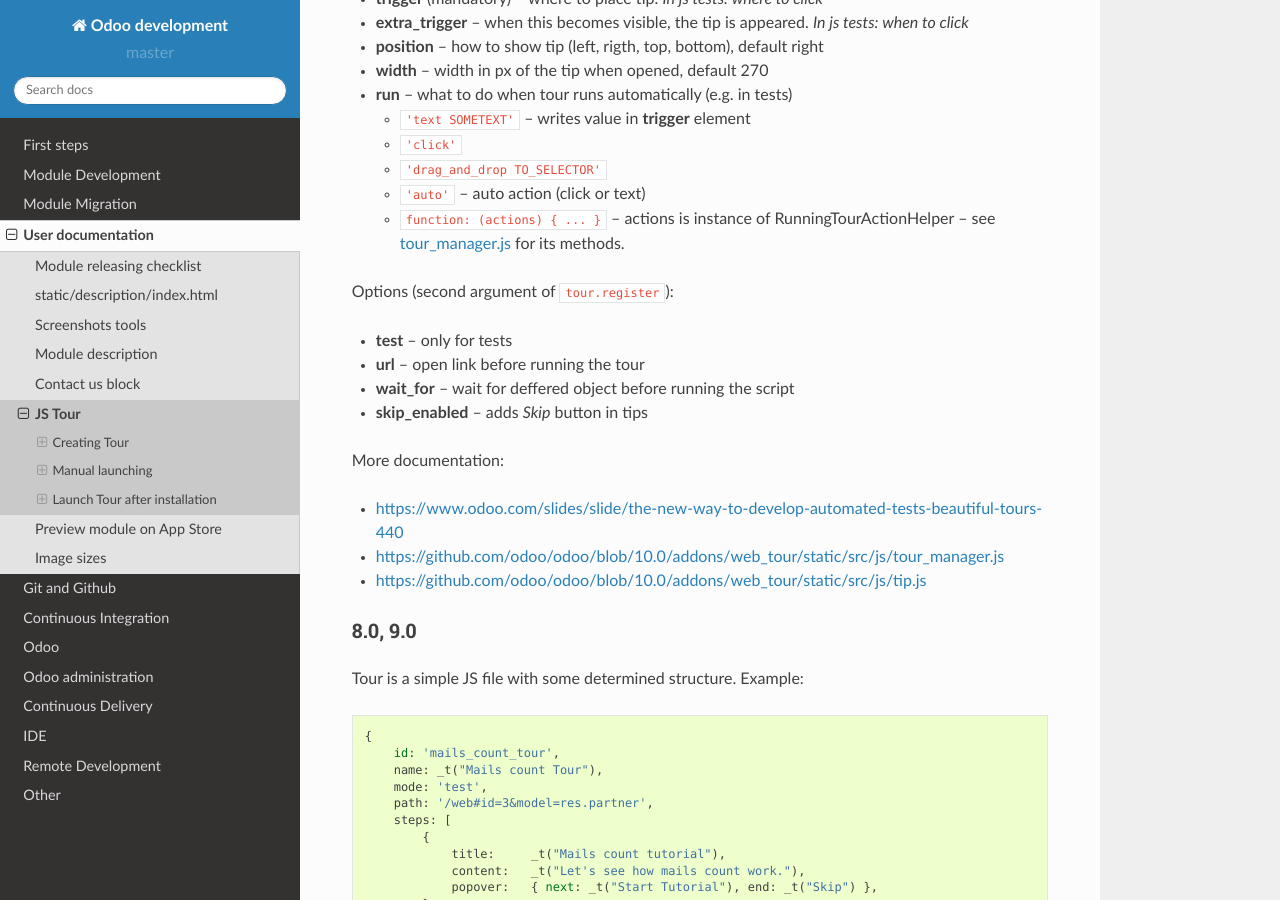
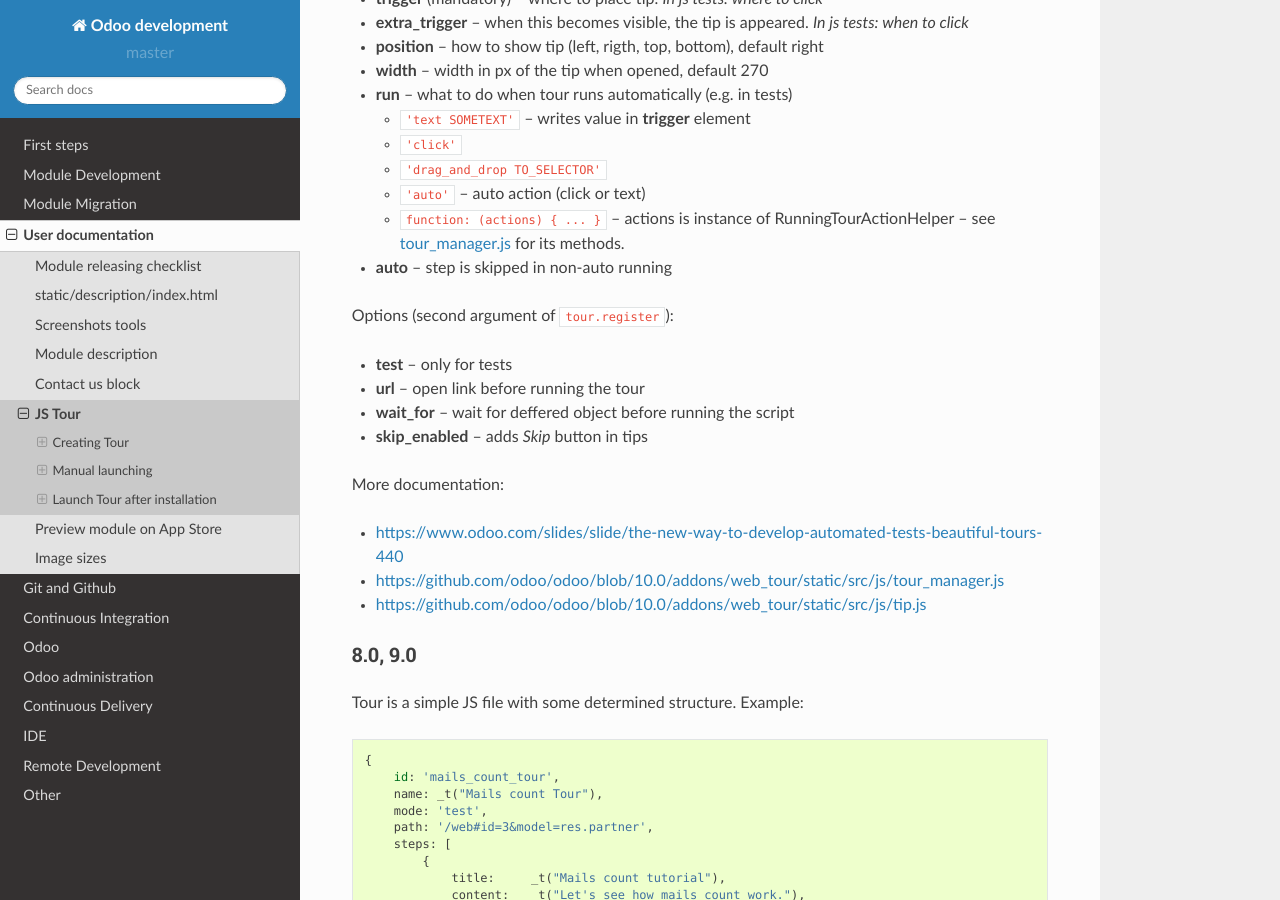
Before and after one commit to itpp-labs/odoo-development, a Sphinx documentation site: the page built from docs/description/js_tour.rst, in a window 1280 px wide and 900 px high, scrolled down 1459 px. Built offline with Sphinx 7.4.7 and the Read the Docs theme 2.0.0, drawn with Linux system fonts in a browser that asks for light colours; pages that are not in the unit, such as notebooks, are missing from menus.

Commit message:
Update js_tour.rst

```diff
--- a/docs/description/js_tour.rst
+++ b/docs/description/js_tour.rst
@@ -77,6 +77,7 @@
   * ``'drag_and_drop TO_SELECTOR'``
   * ``'auto'`` -- auto action (click or text)
   * ``function: (actions) { ... }`` -- actions is instance of RunningTourActionHelper -- see `tour_manager.js <https://github.com/odoo/odoo/blob/10.0/addons/web_tour/static/src/js/tour_manager.js>`_ for its methods.
+* **auto** -- step is skipped in non-auto running
 
 Options (second argument of ``tour.register``):
 
```
